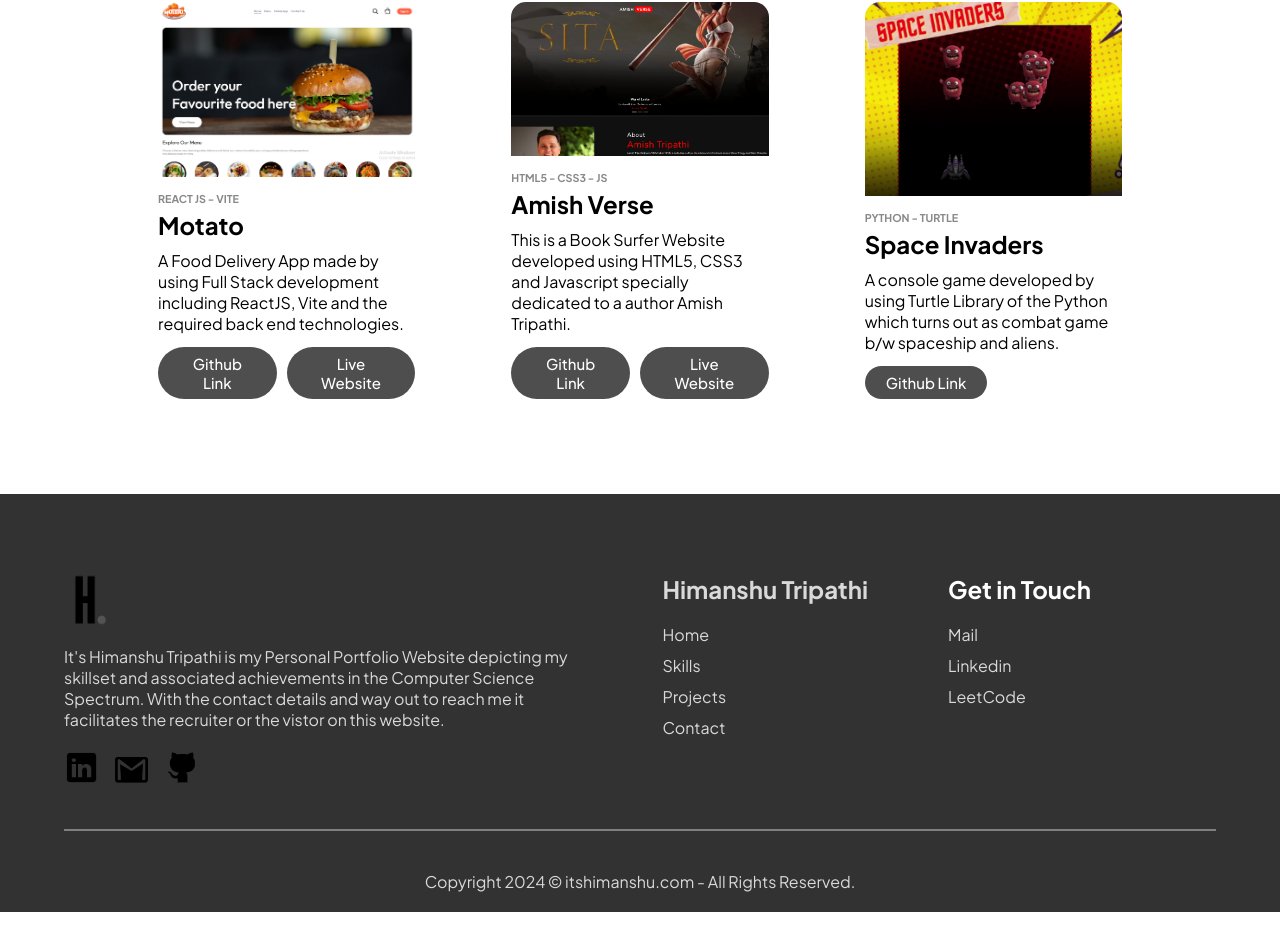
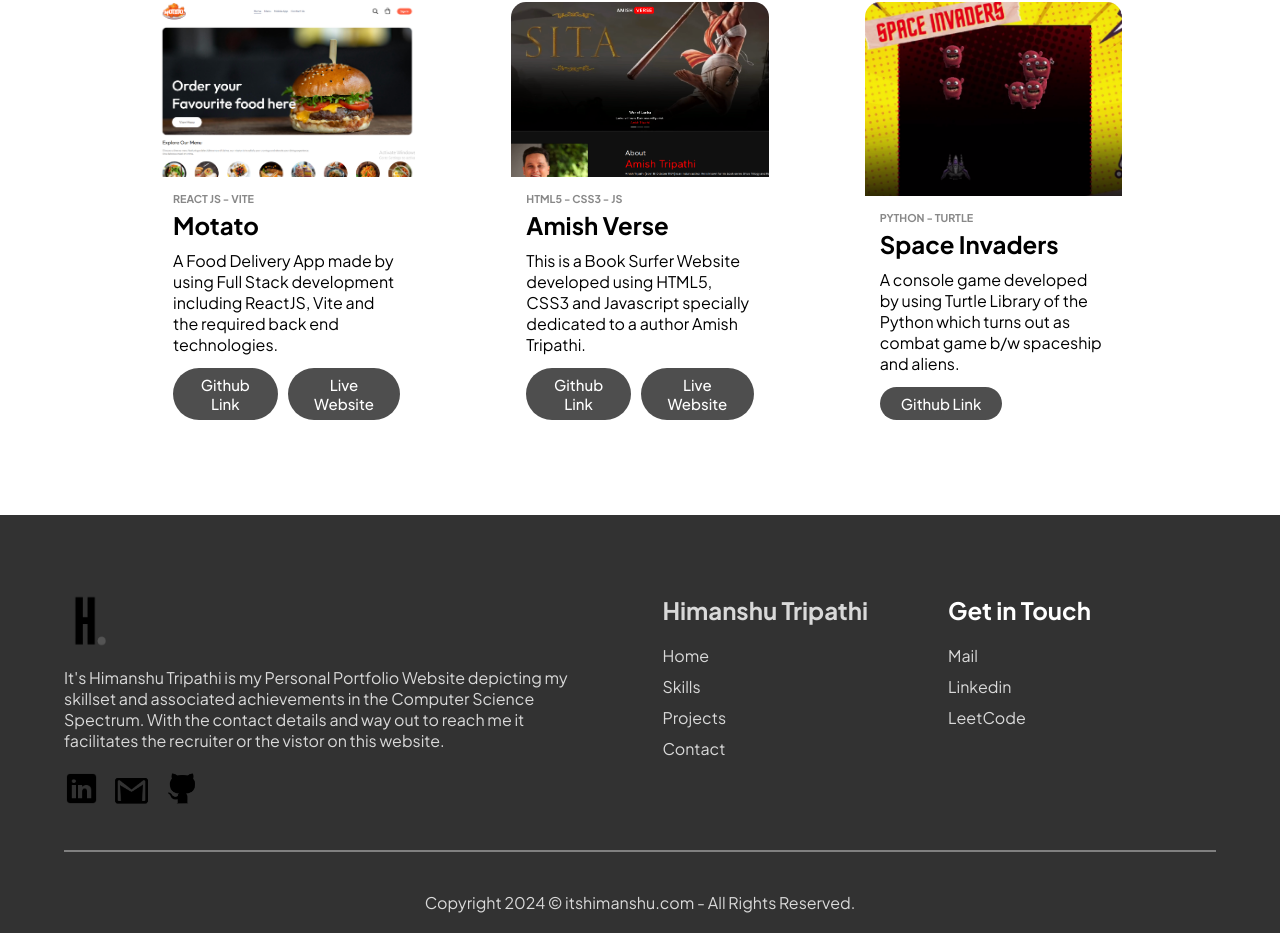
Before and after one commit to himxnshutripathi/personalportfolio, a React (Vite) app: page / in a window 1280 px wide. Shown: the part 1619-2552 px from the top of the page. Before the commit the page ends 2531 px from the top, so only its background shows below. Built offline with nearby package versions, Linux system fonts and the light colour scheme; a web font is replaced by a local one.

Commit message:
Update Projects.css

```diff
--- a/src/Components/Projects/Projects.css
+++ b/src/Components/Projects/Projects.css
@@ -26,6 +26,11 @@
     width: 27%;
 }
 
+.projects-item:hover{
+    transform: scale(1.05);
+    box-shadow: 0 0 20px rgba(48, 48, 48, 0.5)
+}
+
 .projects-item-img{
     overflow: hidden;
     height: 75%;
@@ -43,7 +48,7 @@
 }
 
 .projects-item-cont{
-    margin:15px 0px 15px;
+    margin:15px 15px 15px;
 }
 
 .projects-item-cont H6{
@@ -135,4 +140,5 @@
     .button{
         font-size: 10px;
     }
+
 }
```
